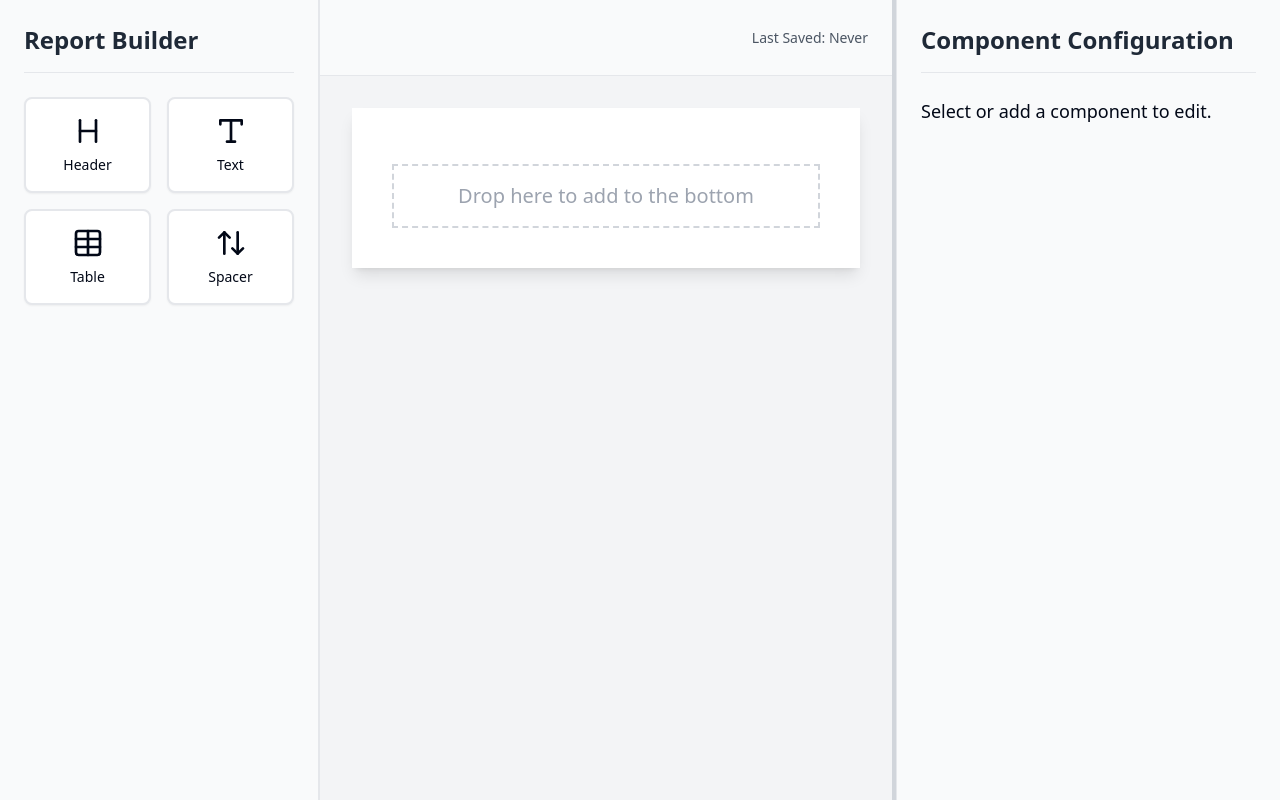
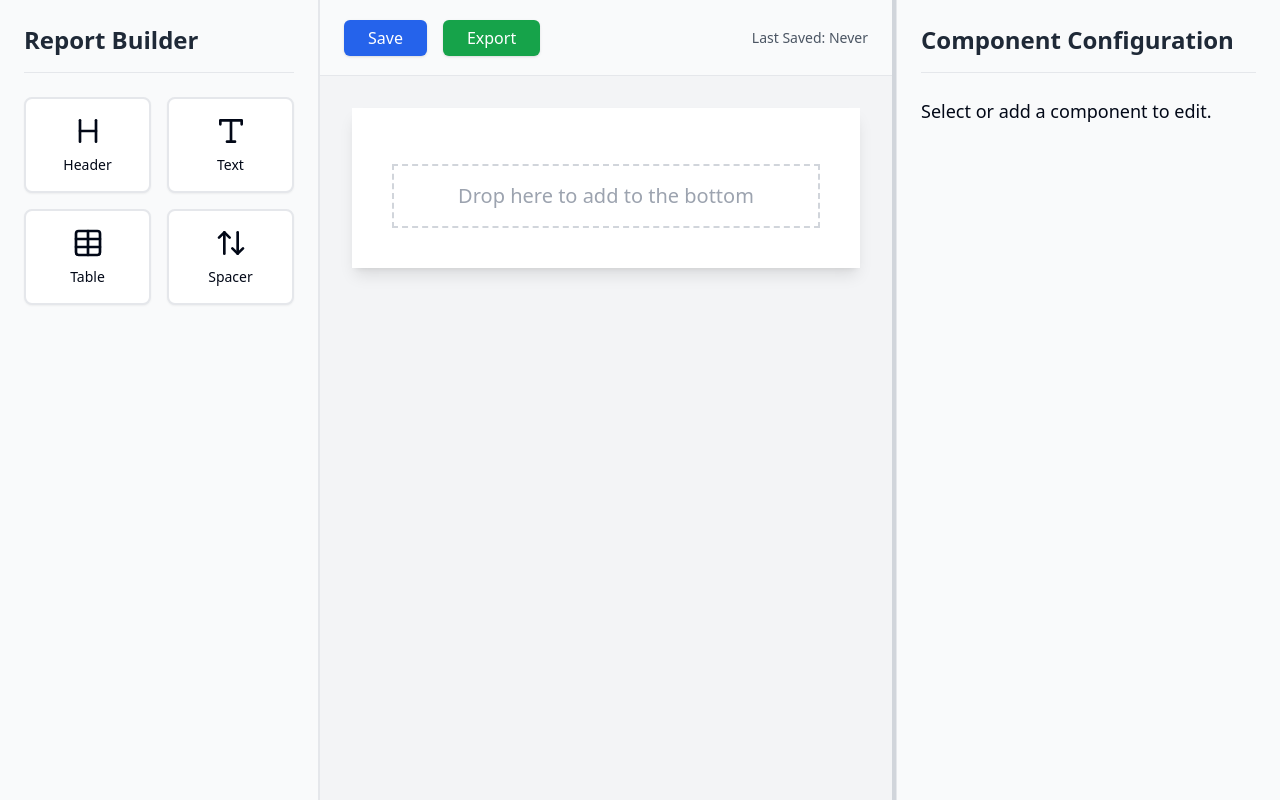
Before and after one commit to SawkaDev/pdf-builder-dnd, a Next.js app: page / in a window 1280 px wide. Built offline with nearby package versions, Linux system fonts and the light colour scheme.

Commit message:
refactor home page (new files to be created) and add basic pdf export functionality

```diff
--- a/package.json
+++ b/package.json
@@ -23,6 +23,7 @@
     "clsx": "^2.1.1",
     "lucide-react": "^0.439.0",
     "next": "14.2.9",
+    "pdfmake": "^0.2.12",
     "react": "^18",
     "react-dom": "^18",
     "tailwind-merge": "^2.5.2",
@@ -31,6 +32,7 @@
   },
   "devDependencies": {
     "@types/node": "^20",
+    "@types/pdfmake": "^0.2.9",
     "@types/react": "^18",
     "@types/react-dom": "^18",
     "@types/uuid": "^10.0.0",
--- /dev/null
+++ b/src/app/api/generate-pdf/route.ts
@@ -0,0 +1,54 @@
+import { NextRequest, NextResponse } from 'next/server';
+import pdfMake from 'pdfmake/build/pdfmake';
+import pdfFonts from 'pdfmake/build/vfs_fonts';
+
+pdfMake.vfs = pdfFonts.pdfMake.vfs;
+
+const generatePDF = (data: any) => {
+  const content = data.map((item: any) => {
+    switch (item.type) {
+      case 'header':
+        return { text: item.content, style: `header${item.level}` };
+      case 'text':
+        return { text: item.content.replace(/<\/?[^>]+(>|$)/g, ""), fontSize: item.size };
+      default:
+        return null;
+    }
+  }).filter(Boolean);
+
+  const docDefinition = {
+    content,
+    styles: {
+      header1: { fontSize: 24, bold: true },
+      header2: { fontSize: 22, bold: true },
+      header3: { fontSize: 20, bold: true },
+      header4: { fontSize: 18, bold: true },
+      header5: { fontSize: 16, bold: true },
+      header6: { fontSize: 14, bold: true },
+    },
+  };
+
+  return pdfMake.createPdf(docDefinition);
+};
+
+export async function POST(req: NextRequest) {
+  const data = await req.json();
+
+  try {
+    const pdfDoc = generatePDF(data);
+    return new Promise((resolve, reject) => {
+      pdfDoc.getBase64((data: string) => {
+        const pdfBuffer = Buffer.from(data, 'base64');
+        const response = new NextResponse(pdfBuffer, {
+          headers: {
+            'Content-Type': 'application/pdf',
+            'Content-Disposition': 'attachment; filename=generated.pdf',
+          },
+        });
+        resolve(response);
+      });
+    });
+  } catch (error) {
+    return NextResponse.json({ message: 'Error generating PDF', error }, { status: 500 });
+  }
+}
--- a/src/app/page.tsx
+++ b/src/app/page.tsx
@@ -30,6 +30,7 @@ import { v4 as uuidv4 } from "uuid";
 import { TableComponent } from "@/components/TableComponent";
 import { SpacerComponent } from "@/components/SpacerComponent";
 import { HeaderComponent } from "@/components/HeaderComponent";
+import { Button } from "@/components/ui/button";
 
 const Home: React.FC = () => {
   const [components, setComponents] = useState<ComponentData[]>([]);
@@ -40,13 +41,6 @@ const Home: React.FC = () => {
     null
   );
 
-  const handleDeleteComponent = (id: string) => {
-    setComponents((prevComponents) =>
-      prevComponents.filter((component) => component.id !== id)
-    );
-    setSelectedComponent(null);
-  };
-
   const sensors = useSensors(
     useSensor(PointerSensor, {
       activationConstraint: {
@@ -54,6 +48,13 @@ const Home: React.FC = () => {
       },
     })
   );
+
+  const handleDeleteComponent = (id: string) => {
+    setComponents((prevComponents) =>
+      prevComponents.filter((component) => component.id !== id)
+    );
+    setSelectedComponent(null);
+  };
 
   const handleDragStart = (event: DragStartEvent) => {
     const { active } = event;
@@ -63,52 +64,11 @@ const Home: React.FC = () => {
   const handleDragEnd = (event: DragEndEvent) => {
     const { active, over } = event;
 
-    if (
-      (active.id === "text-component" ||
-        active.id === "table-component" ||
-        active.id === "header-component" ||
-        active.id === "spacer-component") &&
-      over
-    ) {
-      let newComponent: ComponentData;
-
-      if (active.id === "text-component") {
-        newComponent = {
-          ...(active.data.current as TextComponentData),
-          id: uuidv4(),
-        };
-      } else if (active.id === "header-component") {
-        newComponent = {
-          ...(active.data.current as HeaderComponentData),
-          id: uuidv4(),
-        };
-      } else if (active.id === "spacer-component") {
-        newComponent = {
-          ...(active.data.current as SpacerComponentData),
-          id: uuidv4(),
-          height: 20, // Default height
-        };
-      } else {
-        newComponent = {
-          ...(active.data.current as TableComponentData),
-          id: uuidv4(),
-          columns: [],
-          rows: [],
-        };
-      }
-
-      setComponents((prevComponents) => {
-        if (over.id === "canvas") {
-          return [...prevComponents, newComponent];
-        } else {
-          const overIndex = prevComponents.findIndex((c) => c.id === over.id);
-          return [
-            ...prevComponents.slice(0, overIndex),
-            newComponent,
-            ...prevComponents.slice(overIndex),
-          ];
-        }
-      });
+    if (isNewComponent(String(active.id)) && over) {
+      const newComponent = createNewComponent(active);
+      setComponents((prevComponents) =>
+        insertComponent(prevComponents, newComponent, String(over.id))
+      );
     } else if (over && active.id !== over.id) {
       setComponents((items) => {
         const oldIndex = items.findIndex((item) => item.id === active.id);
@@ -119,6 +79,60 @@ const Home: React.FC = () => {
 
     setActiveComponent(null);
   };
+
+  const isNewComponent = (id: string) => {
+    return [
+      "text-component",
+      "table-component",
+      "header-component",
+      "spacer-component",
+    ].includes(id);
+  };
+
+  const createNewComponent = (active: any): ComponentData => {
+    switch (active.id) {
+      case "text-component":
+        return { ...(active.data.current as TextComponentData), id: uuidv4() };
+      case "header-component":
+        return {
+          ...(active.data.current as HeaderComponentData),
+          id: uuidv4(),
+        };
+      case "spacer-component":
+        return {
+          ...(active.data.current as SpacerComponentData),
+          id: uuidv4(),
+          height: 20,
+        };
+      case "table-component":
+        return {
+          ...(active.data.current as TableComponentData),
+          id: uuidv4(),
+          columns: [],
+          rows: [],
+        };
+      default:
+        throw new Error("Unknown component type");
+    }
+  };
+
+  const insertComponent = (
+    components: ComponentData[],
+    newComponent: ComponentData,
+    overId: string
+  ) => {
+    if (overId === "canvas") {
+      return [...components, newComponent];
+    } else {
+      const overIndex = components.findIndex((c) => c.id === overId);
+      return [
+        ...components.slice(0, overIndex),
+        newComponent,
+        ...components.slice(overIndex),
+      ];
+    }
+  };
+
   const updateComponent = (updatedComponent: ComponentData) => {
     setComponents(
       components.map((c) =>
@@ -143,6 +157,28 @@ const Home: React.FC = () => {
     setSelectedComponent(null);
   };
 
+  const handleExport = async () => {
+    try {
+      const response = await fetch('/api/generate-pdf', {
+        method: 'POST',
+        headers: {
+          'Content-Type': 'application/json',
+        },
+        body: JSON.stringify(components),
+      });
+
+      if (!response.ok) {
+        throw new Error('Failed to generate PDF');
+      }
+
+      const blob = await response.blob();
+      const url = window.URL.createObjectURL(blob);
+      window.open(url, '_blank');
+    } catch (error) {
+      console.error('Error exporting PDF:', error);
+    }
+  };
+
   return (
     <DndContext
       sensors={sensors}
@@ -154,14 +190,7 @@ const Home: React.FC = () => {
           <Toolbar />
         </div>
         <div className="flex-grow flex flex-col overflow-hidden bg-gray-100">
-          <div className="flex-none h-[76px] border-b border-gray-200 bg-gray-50">
-            <div className="max-w-[1000px] mx-auto h-full flex items-center justify-end px-6">
-              <div className="text-sm text-gray-600">
-                Last Saved: {lastSaved ? lastSaved.toLocaleString() : "Never"}
-              </div>
-            </div>
-          </div>
-
+          <Header lastSaved={lastSaved} onSave={handleSave} onExport={handleExport} />
           <div className="flex-grow overflow-auto p-8">
             <SortableContext
               items={components.map((c) => c.id)}
@@ -185,6 +214,44 @@ const Home: React.FC = () => {
       </main>
       <DragOverlay>
         {activeComponent && (
+          <DragOverlayComponent activeComponent={activeComponent} />
+        )}
+      </DragOverlay>
+    </DndContext>
+  );
+};
+
+const Header: React.FC<{ lastSaved: Date | null; onSave: () => void; onExport: () => void }> = ({
+  lastSaved,
+  onSave,
+  onExport,
+}) => (
+  <div className="flex-none h-[76px] border-b border-gray-200 bg-gray-50">
+    <div className="max-w-[1000px] mx-auto h-full flex items-center justify-between px-6">
+      <div className="flex space-x-4">
+        <Button
+          onClick={onSave}
+          className="text-base px-6 py-2 bg-blue-600 hover:bg-blue-700 text-white"
+        >
+          Save
+        </Button>
+        <Button
+          onClick={onExport}
+          className="text-base px-6 py-2 bg-green-600 hover:bg-green-700 text-white"
+        >
+          Export
+        </Button>
+      </div>
+      <div className="text-sm text-gray-600">
+        Last Saved: {lastSaved ? lastSaved.toLocaleString() : "Never"}
+      </div>
+    </div>
+  </div>
+);
+
+const DragOverlayComponent: React.FC<{ activeComponent: ComponentData }> = ({
+  activeComponent,
+}) => (
   <div
     className="bg-white border rounded shadow-md"
     style={{ width: "250px", opacity: 0.8 }}
@@ -199,10 +266,6 @@ const Home: React.FC = () => {
       <SpacerComponent component={activeComponent} onClick={() => {}} />
     )}
   </div>
-        )}
-      </DragOverlay>
-    </DndContext>
 );
-};
 
 export default Home;
```
Also changed, not shown: 1 other file (tests, documents, lock files or other folders). Lines whose indentation alone changed are shown as unchanged.
